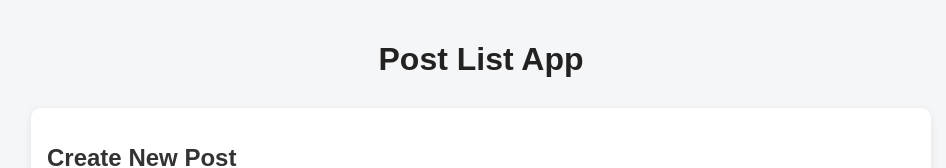
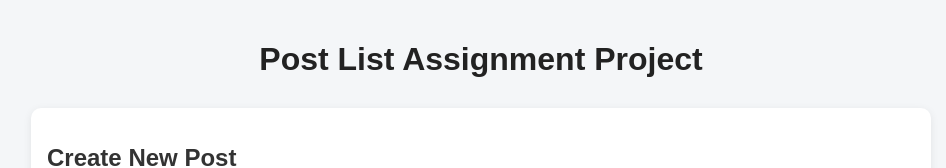
Before and after one commit to fia1984/post-list-app-final, a React (Vite) app: page / in a window 1280 px wide. Shown: the top 168 px of the page, without its empty margins (159-1105 px from the left). Built offline with nearby package versions, Linux system fonts and the light colour scheme; no server answers.

Commit message:
Update assignment heading

```diff
--- a/src/App.jsx
+++ b/src/App.jsx
@@ -22,7 +22,7 @@ export default function App() {
 
   return (
     <div className="app">
-      <h1>Post List App</h1>
+      <h1>Post List Assignment Project</h1>
 
       {selectedPostId ? (
         <PostDetail postId={selectedPostId} goBack={goBack} />
```
